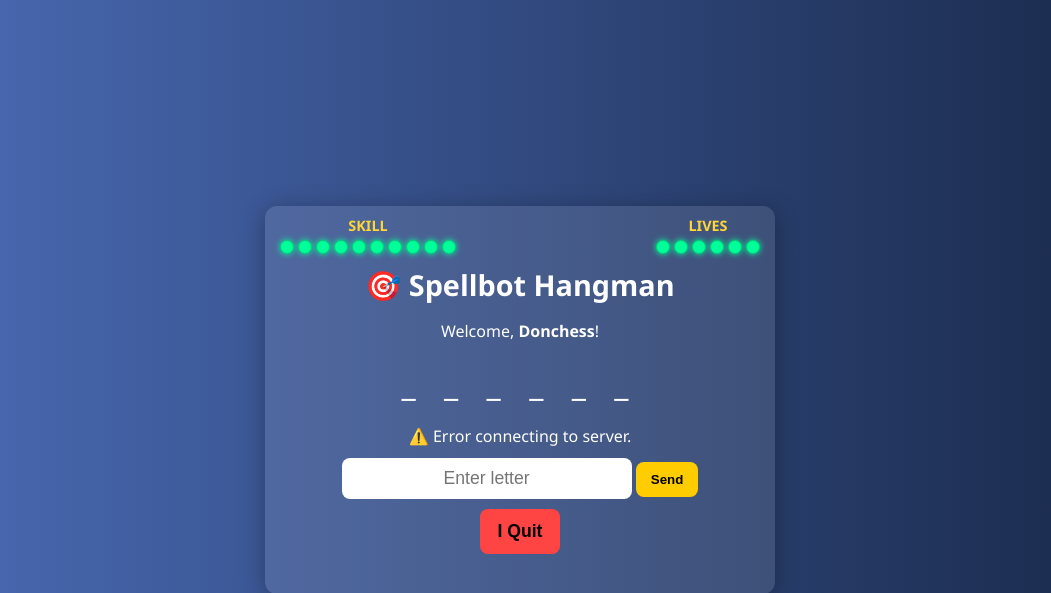
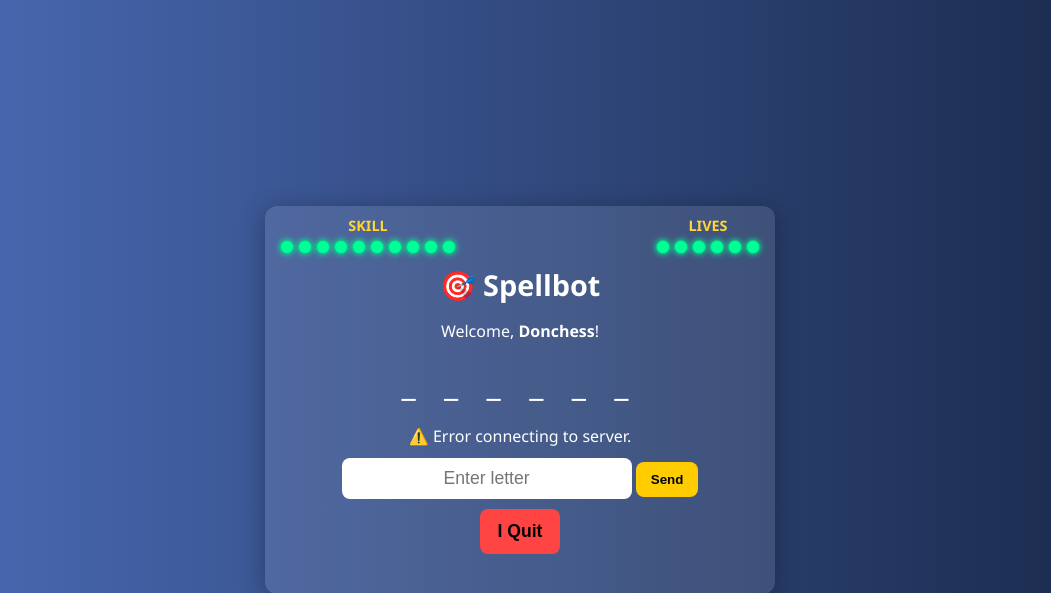
Before and after one commit to Donchess1/Telex_spellbot, a Django app: page /play/ in a window 1280 px wide. Shown: the top 593 px of the page, without its empty margins (120-1171 px from the left). Run offline with Django 5.2, Linux system fonts and the light colour scheme; a user stored in the database is signed in; parts of the project's set-up code (start-up, migrations or seed data) failed here and were passed over.

Commit message:
removed hangman

```diff
--- a/spellbot/templates/game/play.html
+++ b/spellbot/templates/game/play.html
@@ -4,7 +4,7 @@
 <head>
   <meta charset="UTF-8">
   <meta name="viewport" content="width=device-width, initial-scale=1.0">
-  <title>Spellbot Hangman 🎮</title>
+  <title>Spellbot 🎮</title>
   <meta name="csrf-token" content="{{ csrf_token }}">
   <style>
     body {
@@ -222,7 +222,7 @@
         <div class="indicator-ball" data-skill="8"></div>
         <div class="indicator-ball" data-skill="9"></div>
       </div>
-    </div>    <h1>🎯 Spellbot Hangman</h1>
+    </div>    <h1>🎯 Spellbot</h1>
     <p>Welcome, <b>{{ username }}</b>!</p>
 
     <div class="word" id="wordDisplay">_ _ _ _ _ _</div>
```
Also changed, not shown: db.sqlite3, spellbot/api_urls.py (added), spellbot/tasks_clean.py (added), spellbot/tasks_fixed.py (added), spellbot/tasks_new.py (added), spellbot/views_fixed.py (added), spellbot/views_persistence.py (added).
